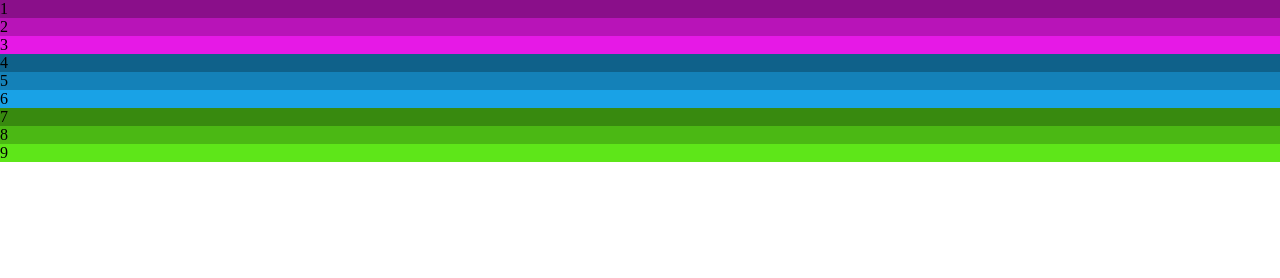
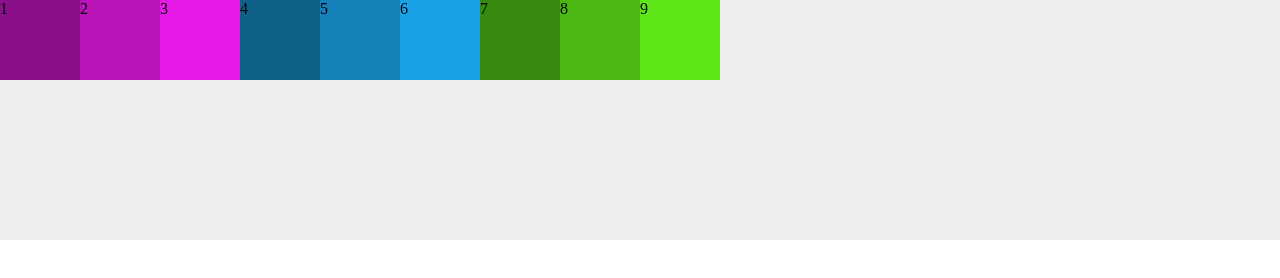
Before and after one commit to Toshiro-Morishita/CSS-Grid-Layout, a plain HTML site: page index.html in a window 1280 px wide. Drawn offline with Linux system fonts and the light colour scheme.

Commit message:
行と列を設定する

```diff
--- a/css/styles.css
+++ b/css/styles.css
@@ -6,6 +6,12 @@ body {
 .container {
   background: #eee;
   display: grid;
+  /* grid-template:-rows: 80px 80px 80px;
+  grid-template:-columns: 80px 80px 80px; */
+  /* grid-template: 80px 80px 80px / 80px 80px 80px; */
+  /* grid-template: repeat(3, 80px) / repeat(3, 80px); */
+  grid-template: repeat(3, 80px) / repeat(auto-fill, 80px);
+
 }
 .item-1 {
   background: hsl(300, 80%, 30%);
```
